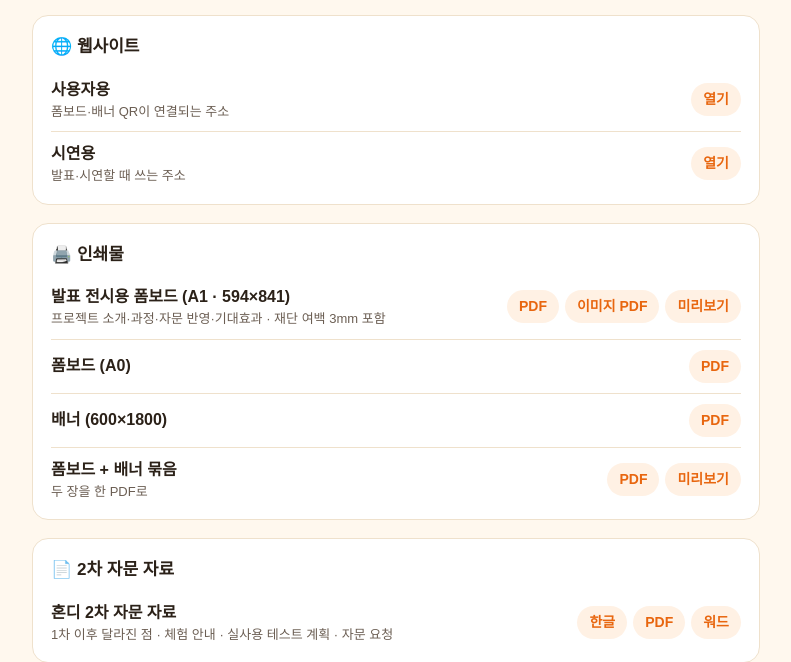
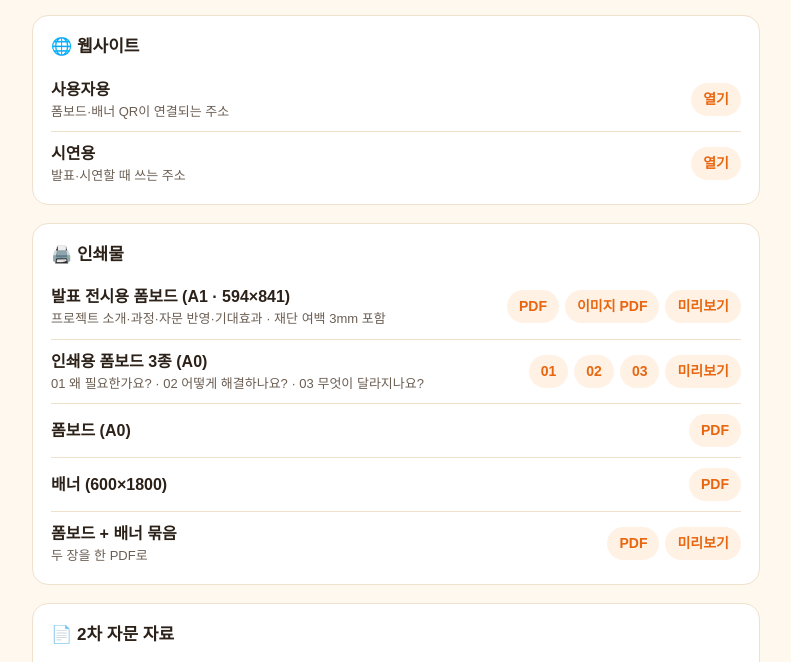
Before and after one commit to oasishondi/oasishondi.github.io, a plain HTML site: page print/index.html in a window 1280 px wide. Shown: the part 102-764 px from the top of the page, without its empty margins (244-1035 px from the left). Drawn offline with Linux system fonts and the light colour scheme.

Commit message:
Add three A0 print boards
Co-Authored-By: Claude Opus 5.5 <noreply@anthropic.com>
Claude-Session: https://claude.ai/code/session_01WKtxP5J3xLJLTvfqmeQwBT

```diff
--- a/print/index.html
+++ b/print/index.html
@@ -39,6 +39,7 @@ footer{margin-top:24px;color:var(--ink2);font-size:13px}
 <section>
 <h2>🖨️ 인쇄물</h2>
 <div class="row"><div class="name">발표 전시용 폼보드 (A1 · 594×841)<small>프로젝트 소개·과정·자문 반영·기대효과 · 재단 여백 3mm 포함</small></div><div class="links"><a class="btn" href="Hondi_exhibit_A1_v15.pdf">PDF</a><a class="btn" href="Hondi_exhibit_A1_v15_image.pdf">이미지 PDF</a><a class="btn" href="Hondi_exhibit_A1_v15.png">미리보기</a></div></div>
+<div class="row"><div class="name">인쇄용 폼보드 3종 (A0)<small>01 왜 필요한가요? · 02 어떻게 해결하나요? · 03 무엇이 달라지나요?</small></div><div class="links"><a class="btn" href="Hondi_board1_A0_v1.pdf">01</a><a class="btn" href="Hondi_board2_A0_v1.pdf">02</a><a class="btn" href="Hondi_board3_A0_v1.pdf">03</a><a class="btn" href="Hondi_boards3_preview_v1.png">미리보기</a></div></div>
 <div class="row"><div class="name">폼보드 (A0)</div><div class="links"><a class="btn" href="Hondi_foamboard_v9.pdf">PDF</a></div></div>
 <div class="row"><div class="name">배너 (600×1800)</div><div class="links"><a class="btn" href="Hondi_banner_v9.pdf">PDF</a></div></div>
 <div class="row"><div class="name">폼보드 + 배너 묶음<small>두 장을 한 PDF로</small></div><div class="links"><a class="btn" href="Hondi_print_v9.pdf">PDF</a><a class="btn" href="Hondi_preview_v9.png">미리보기</a></div></div>
```
Also changed, not shown: print/Hondi_boards3_preview_v1.png (added), 3 other files.
